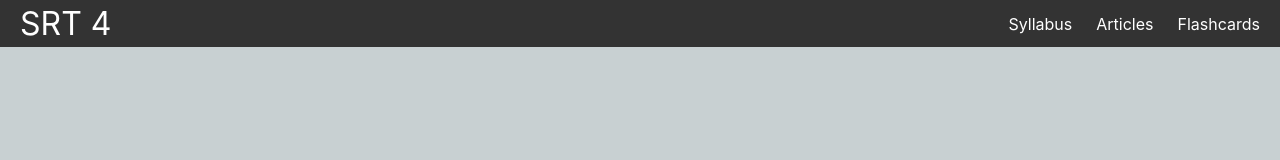
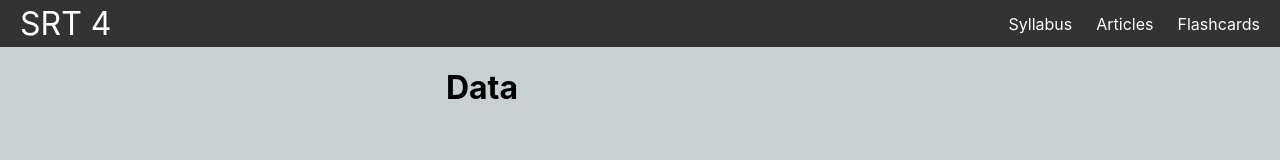
Before and after one commit to MD5595/SrtFlaskWebsite, a React (Create React App) app in the folder my-app/: page /DataPage in a window 1280 px wide. Shown: the top 160 px of the page. Built offline with nearby package versions, Linux system fonts and the light colour scheme; no server answers.

Commit message:
Made data page

```diff
--- a/my-app/src/App.js
+++ b/my-app/src/App.js
@@ -23,6 +23,7 @@ import Unit42 from "./pages/Articles/Unit4/u4_2";
 import Unit51 from "./pages/Articles/Unit5/u5_1";
 import Unit61 from "./pages/Articles/Unit6/u6_1";
 import Unit62 from "./pages/Articles/Unit6/u6_2";
+import DataPage from "./pages/DataPage";
 import PostTest from "./pages/PostTest";
 import PreTest from "./pages/PreTest";
 
@@ -78,7 +79,7 @@ function App() {
                 <Route index path="/u6_1" element={<Unit61/>}/>
                 <Route index path="/u6_2" element={<Unit62/>}/>
                 <Route index path="/Flashcards" element={<FlashcardPage/>}/>
-
+                 <Route index path="/DataPage" element={<DataPage/>}/>
             </Routes>
         </BrowserRouter>
     );
--- a/my-app/src/components/Navbar.js
+++ b/my-app/src/components/Navbar.js
@@ -10,6 +10,7 @@ export default function Navigation() {
         <CustomLink to="/Syllabus">Syllabus</CustomLink>
         <CustomLink to="/ArticleHome">Articles</CustomLink>
         <CustomLink to="/Flashcards">Flashcards</CustomLink>
+
 
       </ul>
     </nav>
--- a/my-app/src/pages/DataPage.js
+++ b/my-app/src/pages/DataPage.js
@@ -1,11 +1,11 @@
 import React from 'react';
 
-function Home() {
+function DataPage() {
   return (
     <div className="container">
-      <h1>Welcome!</h1>
+      <h1>Data</h1>
     </div>
   );
 }
 
-export default Home;
+export default DataPage;
```
Also changed, not shown: 1 other file (tests, documents, lock files or other folders).
